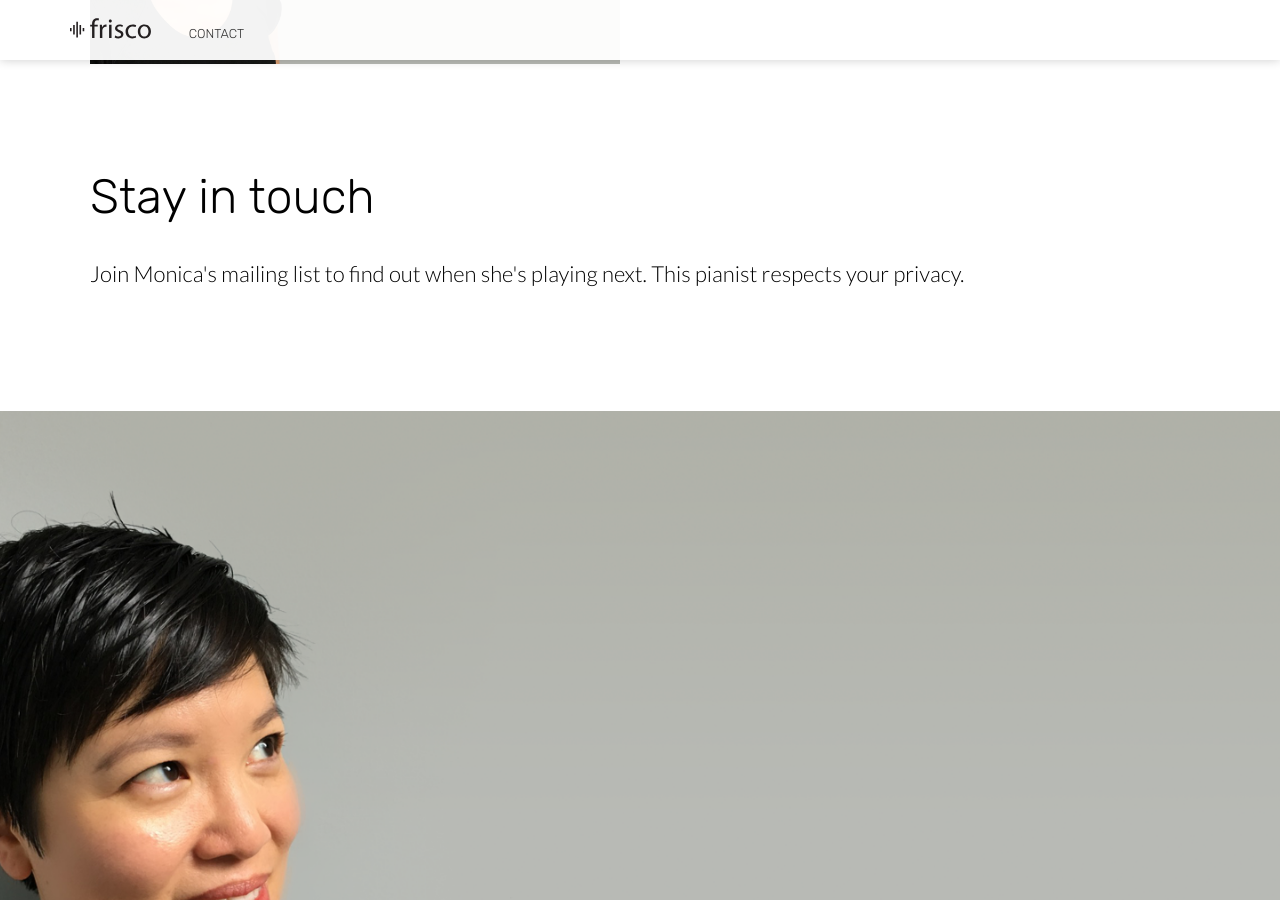
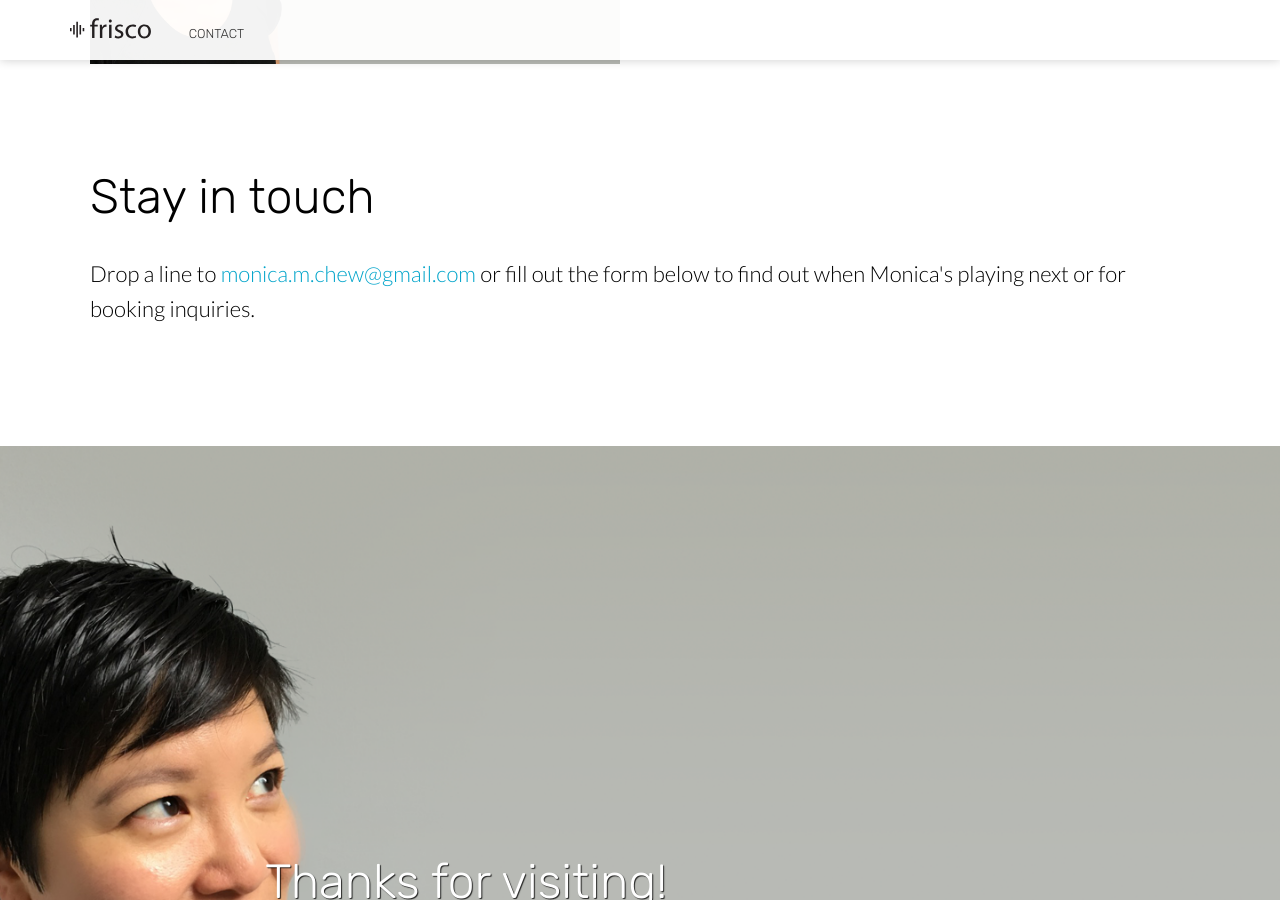
Before and after one commit to monicachew/monicachew.github.io, a Jekyll site: the page built from index.html, in a window 1280 px wide and 900 px high, scrolled down 2219 px. Built offline with Jekyll 4.4.1, drawn with Linux system fonts in a browser that asks for light colours; nearby versions of some CDN libraries.

Commit message:
Updated 'index.html' via CloudCannon

```diff
--- a/index.html
+++ b/index.html
@@ -59,7 +59,7 @@ bottom_image: /uploads/monica-head.png
 					Stay in touch
 				</h2>
 				<p class="editable">
-					Join Monica's mailing list to find out when she's playing next. This pianist respects your privacy.
+					Drop a line to <a data-cms-editor-link-style="undefined" href="mailto:monica.m.chew@gmail.com?subject=Web%20contact%20form&amp;body=Your%20message%20here!">monica.m.chew@gmail.com</a> or fill out the form below to find out when Monica's playing next or for booking inquiries.
 				</p>
 			</div>
 		</div>
@@ -69,7 +69,7 @@ bottom_image: /uploads/monica-head.png
 		<div class="inner-hero text-container">
 			<div class="hero-text-container">
 				<h2 class="editable">
-
+					Thanks for visiting!
 				</h2>
 				<p class="subtext editable">
 
```
